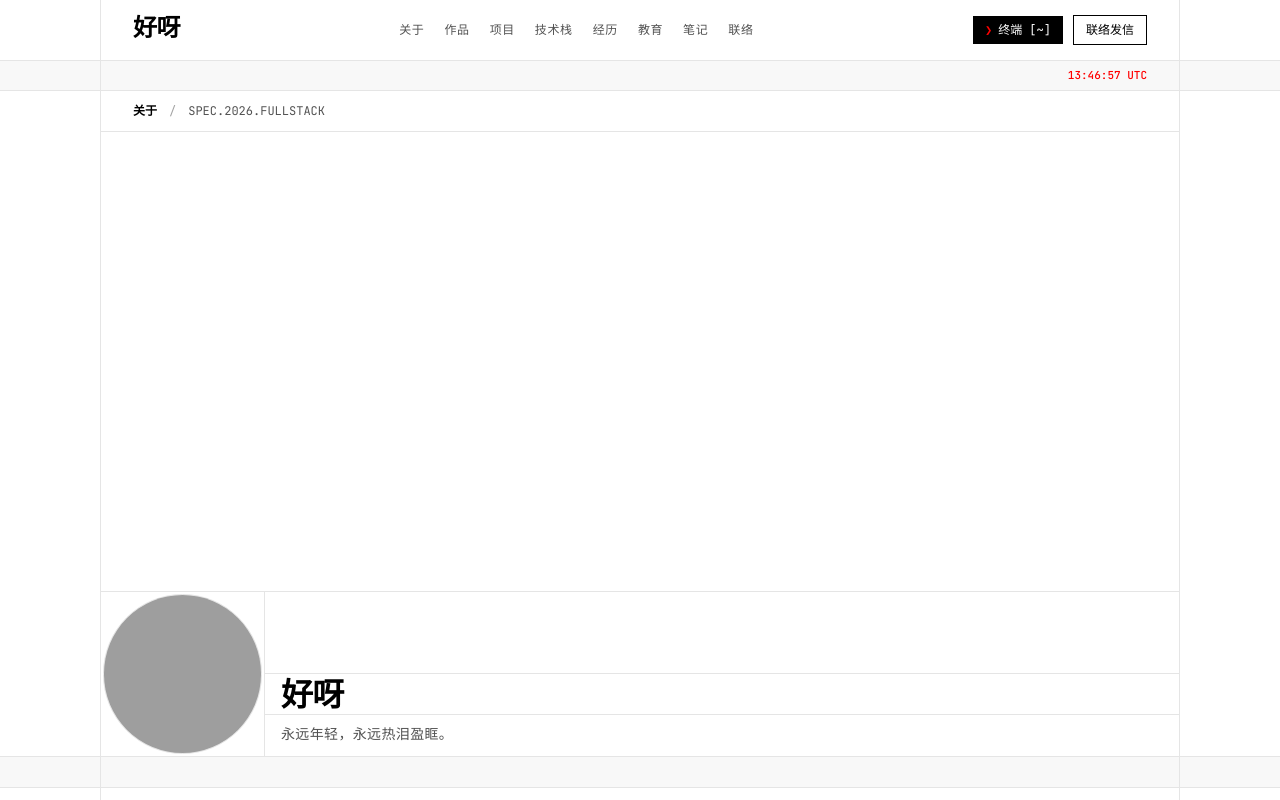
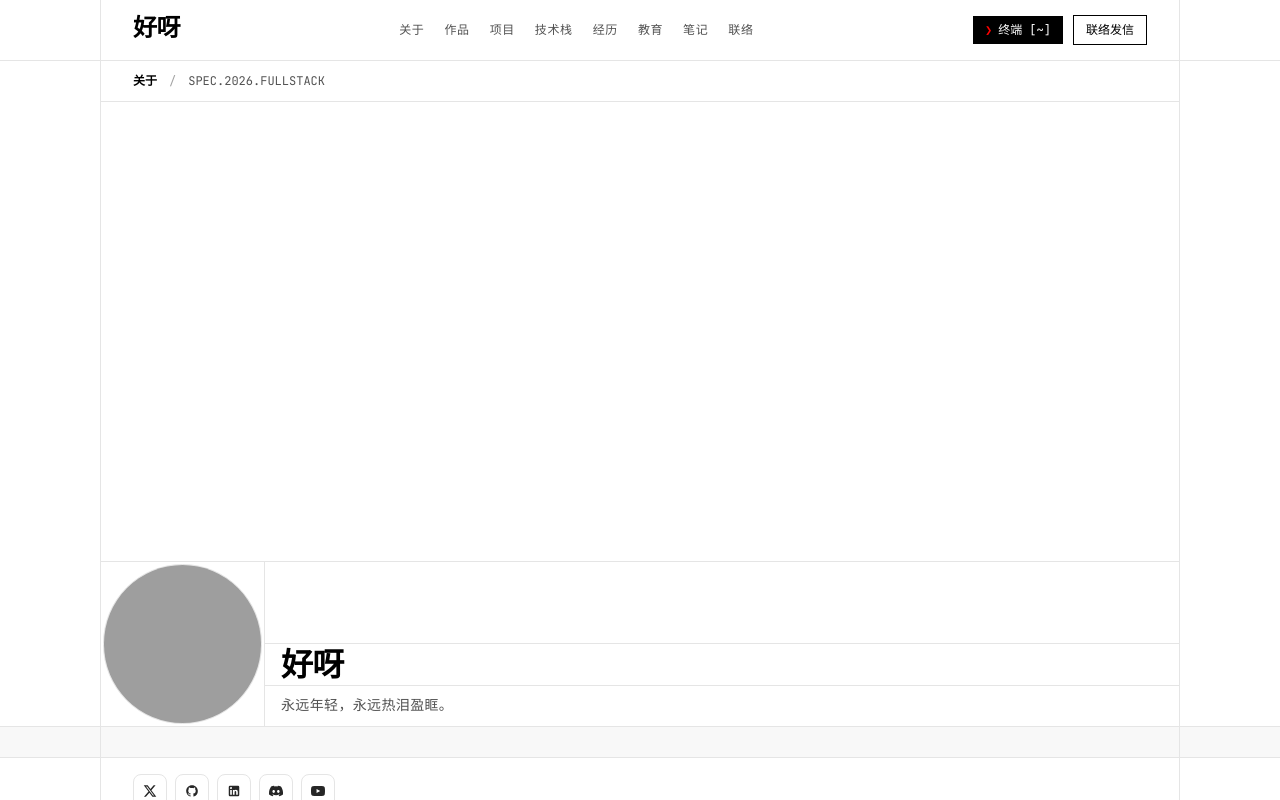
Before and after one commit to Happyileaf/about-me-profile, a Next.js app: page /v2 in a window 1280 px wide. Shown: the top 800 px of the page. Built offline with nearby package versions, Linux system fonts and the light colour scheme; grey boxes are pictures that could not be loaded.

Commit message:
refactor(header): 移除无用的 UTC 时间相关代码
删除了不再使用的 useEffect 时间更新逻辑和对应的时钟显示组件，减少不必要的状态和渲染开销，简化 Header 组件结构。

```diff
--- a/app/v2/components/Header.tsx
+++ b/app/v2/components/Header.tsx
@@ -1,7 +1,7 @@
 "use client";
 
 
-import React, { useState, useEffect } from 'react';
+import React, { useState } from 'react';
 import { PORTFOLIO_METADATA } from '../lib/portfolioData';
 
 interface HeaderProps {
@@ -15,21 +15,7 @@ export const Header: React.FC<HeaderProps> = ({
   onOpenTerminal,
   onOpenDispatch,
 }) => {
-  const [utcTime, setUtcTime] = useState<string>('');
   const [mobileMenuOpen, setMobileMenuOpen] = useState<boolean>(false);
-
-  useEffect(() => {
-    const updateTime = () => {
-      const now = new Date();
-      const hours = String(now.getUTCHours()).padStart(2, '0');
-      const minutes = String(now.getUTCMinutes()).padStart(2, '0');
-      const seconds = String(now.getUTCSeconds()).padStart(2, '0');
-      setUtcTime(`${hours}:${minutes}:${seconds} UTC`);
-    };
-    updateTime();
-    const interval = setInterval(updateTime, 1000);
-    return () => clearInterval(interval);
-  }, []);
 
   const navLinks = [
     { href: '#top', label: '关于' },
@@ -114,20 +100,6 @@ export const Header: React.FC<HeaderProps> = ({
           ))}
         </div>
       )}
-
-      {/* 极客与瑞士排印状态副栏 (Editorial Sub-Ticker: 严格单行，无多余折行) */}
-      <div className="border-t border-[#e5e5e5] bg-[#f8f8f8] text-[11px] font-mono text-[#525252] overflow-hidden">
-        <div className="max-w-[1080px] mx-auto px-4 md:px-8 py-1.5 border-x border-[#e5e5e5] flex items-center justify-between whitespace-nowrap text-ellipsis overflow-hidden">
-          {/* 左侧系统元信息 */}
-          <div className="flex items-center gap-2 sm:gap-3 overflow-hidden text-ellipsis">
-          </div>
-
-          {/* 右侧实时状态与时钟 */}
-          <div className="flex items-center gap-2 sm:gap-3 shrink-0 ml-3">
-            <span className="text-[#ff0000] font-medium">{utcTime || 'LIVE UTC'}</span>
-          </div>
-        </div>
-      </div>
     </header>
   );
 };
```
